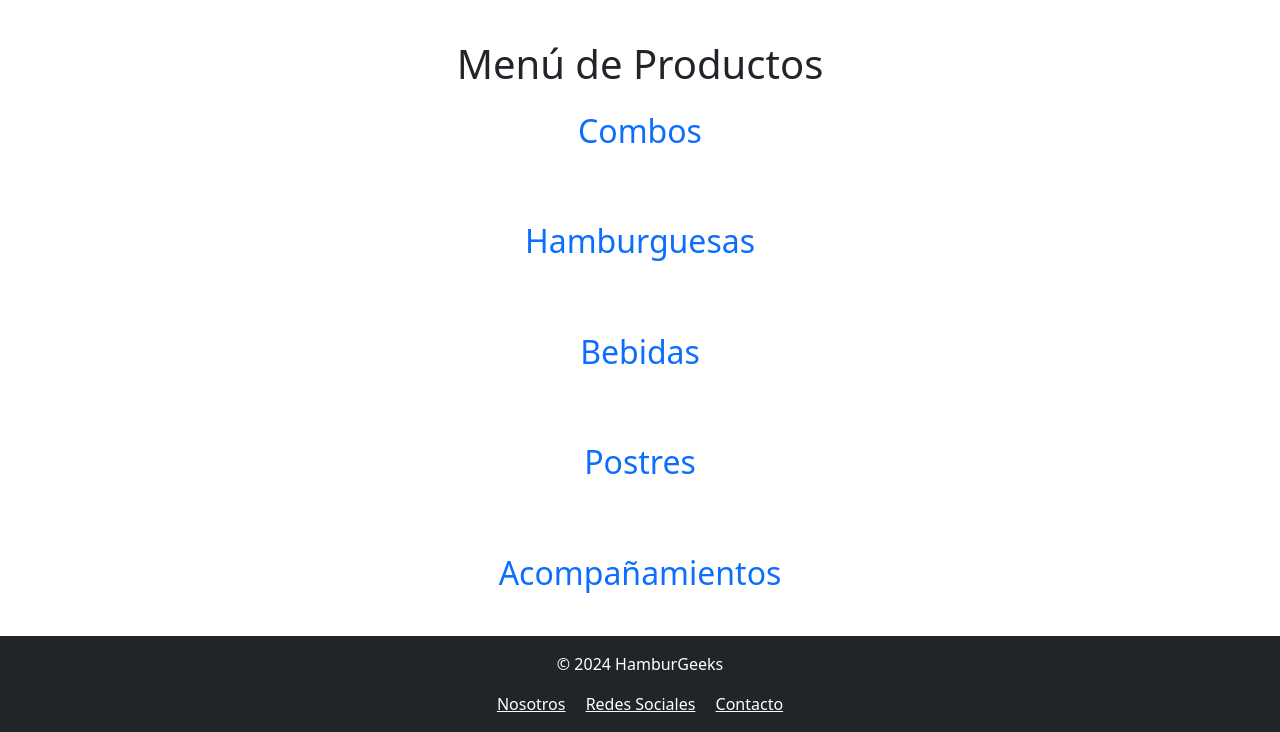
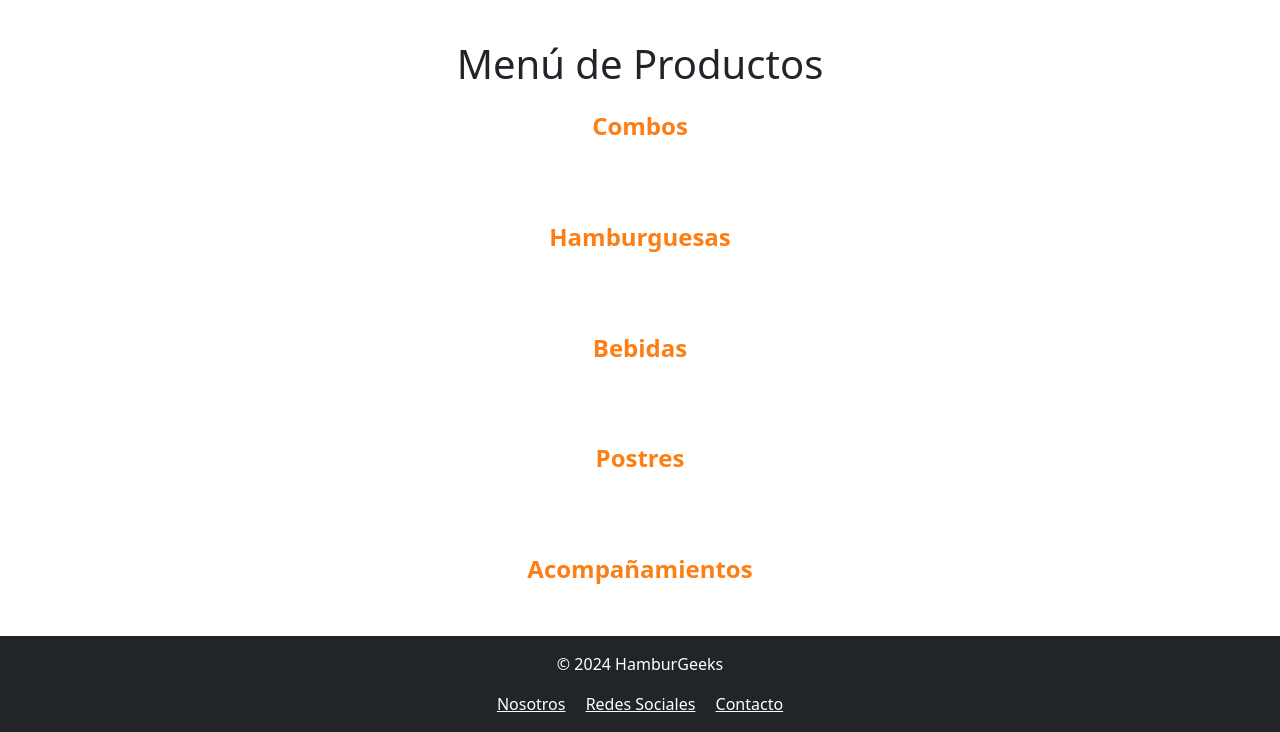
Before and after one commit to feliger27/ProyectoTIS, a PHP site: page /ProyectoTis/index-menu.php in a window 1280 px wide. Shown: the part 68-800 px from the top of the page. Run offline with PHP 8.4, Linux system fonts and the light colour scheme; data that the repository does not hold is empty.

Commit message:
visitante

```diff
--- a/index/index-menu.php
+++ b/index/index-menu.php
@@ -36,11 +36,26 @@ include '../includes/header.php'; // Incluye encabezado del sitio
             height: 200px;    /* Altura fija para todas las imágenes */
             object-fit: cover; /* Corta la imagen si es necesario, manteniendo la proporción */
         }
+        .btn-primary {
+            background-color: #fd7e14;
+            border-color: #fd7e14;
+        }
+        .btn-primary:hover, .btn-primary:focus {
+            background-color: #e69500;
+            border-color: #e69500;
+        }
+        .category-title {
+            color: #fd7e14;
+            font-size: 24px;
+            font-weight: bold;
+            padding-bottom: 10px;
+            margin-bottom: 20px;
+        }
     </style>
 
     <!-- Sección de Combos -->
     <div class="category-section">
-        <h2 class="text-center text-primary mb-4">Combos</h2>
+        <h2 class="text-center category-title mb-4">Combos</h2>
         <div class="row">
             <?php foreach ($combos as $combo): ?>
             <div class="col-md-4">
@@ -64,7 +79,7 @@ include '../includes/header.php'; // Incluye encabezado del sitio
 
     <!-- Sección de Hamburguesas -->
     <div class="category-section">
-        <h2 class="text-center text-primary mb-4">Hamburguesas</h2>
+        <h2 class="text-center category-title mb-4">Hamburguesas</h2>
         <div class="row">
             <?php foreach ($hamburguesas as $hamburguesa): ?>
             <div class="col-md-4">
@@ -88,7 +103,7 @@ include '../includes/header.php'; // Incluye encabezado del sitio
 
     <!-- Sección de Bebidas -->
     <div class="category-section">
-        <h2 class="text-center text-primary mb-4">Bebidas</h2>
+        <h2 class="text-center category-title mb-4">Bebidas</h2>
         <div class="row">
             <?php foreach ($bebidas as $bebida): ?>
             <div class="col-md-4">
@@ -112,7 +127,7 @@ include '../includes/header.php'; // Incluye encabezado del sitio
 
 <!-- Sección de Postres -->
     <div class="category-section">
-        <h2 class="text-center text-primary mb-4">Postres</h2>
+        <h2 class="text-center category-title mb-4">Postres</h2>
         <div class="row">
             <?php foreach ($postres as $postre): ?>
             <div class="col-md-4">
@@ -135,7 +150,7 @@ include '../includes/header.php'; // Incluye encabezado del sitio
     </div>
     <!-- Aquí un ejemplo para la sección de Acompañamientos -->
     <div class="category-section">
-        <h2 class="text-center text-primary mb-4">Acompañamientos</h2>
+        <h2 class="text-center category-title mb-4">Acompañamientos</h2>
         <div class="row">
             <?php foreach ($acompaniamientos as $acomp): ?>
             <div class="col-md-4">
--- a/login/logout.php
+++ b/login/logout.php
@@ -1,7 +1,7 @@
 <?php
 session_start();
 if(session_destroy()) {
-    header("Location: login.php");
+    header("Location: ../index/index-lobby.php");
     exit();
 }
 ?>
```
Also changed, not shown: index/index-lobby.php (+11 -5 lines), index/index-promociones.php (+1 -8 lines).
